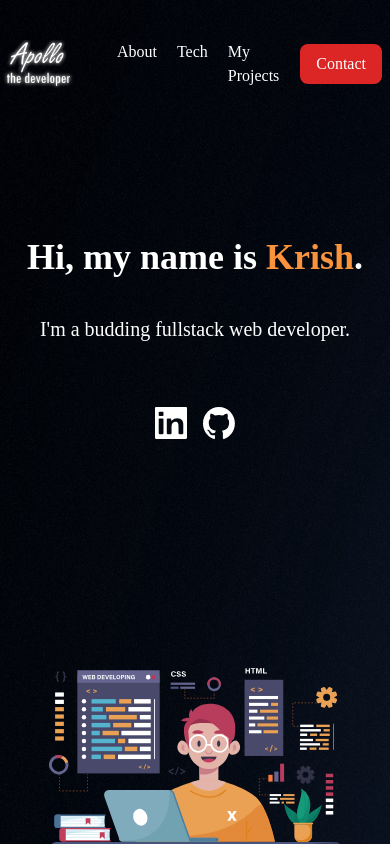
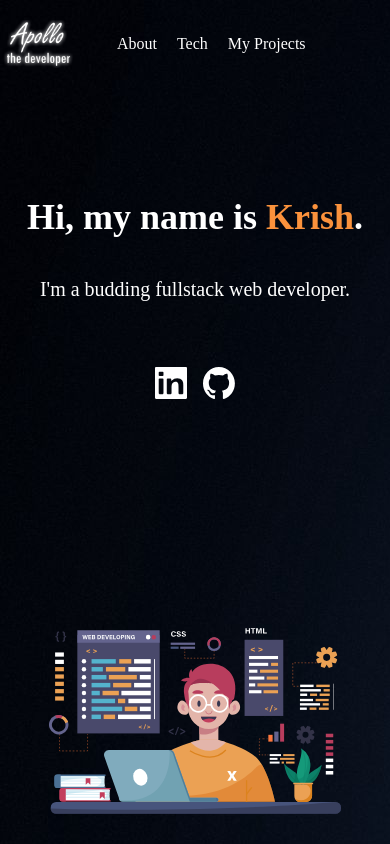
Before and after one commit to krisgoswami/portfolio-website, a React (Vite) app: page / in a window 390 px wide. Built offline with nearby package versions, Linux system fonts and the light colour scheme; a web font is replaced by a local one.

Commit message:
made changes

```diff
--- a/src/components/Contact.jsx
+++ b/src/components/Contact.jsx
@@ -35,7 +35,7 @@ const Contact = React.forwardRef((props, refs) => {
                             id="name"
                             name="name"
                             required
-                            className="w-full px-4 text-lg text-black border border-gray-300 rounded focus:outline-none focus:border-blue-400 md:w-2/3"
+                            className="w-full h-10 px-4 text-lg text-black border border-gray-300 rounded focus:outline-none focus:border-blue-400 md:w-2/3"
                         />
                     </div>
                     <div className="mb-6">
@@ -45,7 +45,7 @@ const Contact = React.forwardRef((props, refs) => {
                             id="email"
                             name="email"
                             required
-                            className="w-full px-4 text-lg text-black border border-gray-300 rounded focus:outline-none focus:border-blue-400 md:w-2/3" />
+                            className="w-full h-10 px-4 text-lg text-black border border-gray-300 rounded focus:outline-none focus:border-blue-400 md:w-2/3" />
                     </div>
                     <div className="mb-6">
                         <label htmlFor="message" className="block text-xl text-white mb-2">Message</label>
--- a/src/components/Navbar.jsx
+++ b/src/components/Navbar.jsx
@@ -17,17 +17,17 @@ const Navbar = ({ handleAboutMeClick, handleMySkillsClick, handleContactClick, h
 
     return (
         <div className="flex justify-center">
-            <div className="container mx-auto flex justify-between items-center py-10">
+            <div className="container mx-auto flex justify-between items-center py-5">
                 <div className="flex items-center">
                     <img src="./images/logo.png" alt="Logo" className="mr-10 h-12" />
-                    <ul className="flex gap-5 list-none">
+                    <ul className="flex gap-5 list-none mx-auto ">
                         <li className="cursor-pointer" onClick={handleAboutClick}>About</li>
                         <li className="cursor-pointer" onClick={handleSkillClick}>Tech</li>
                         <li className="cursor-pointer" onClick={handleProjectsClick}>My Projects</li>
                         {/* <li>Contact</li> */}
                     </ul>
                 </div>
-                <div className="flex items-center">
+                <div className="md:flex items-center hidden">
                     <button className="cursor-pointer mx-2 px-4 py-2 bg-red-600 rounded-lg text-white transition duration-300 hover:bg-red-800" onClick={contactClick}>Contact</button>
                 </div>
             </div>
```
